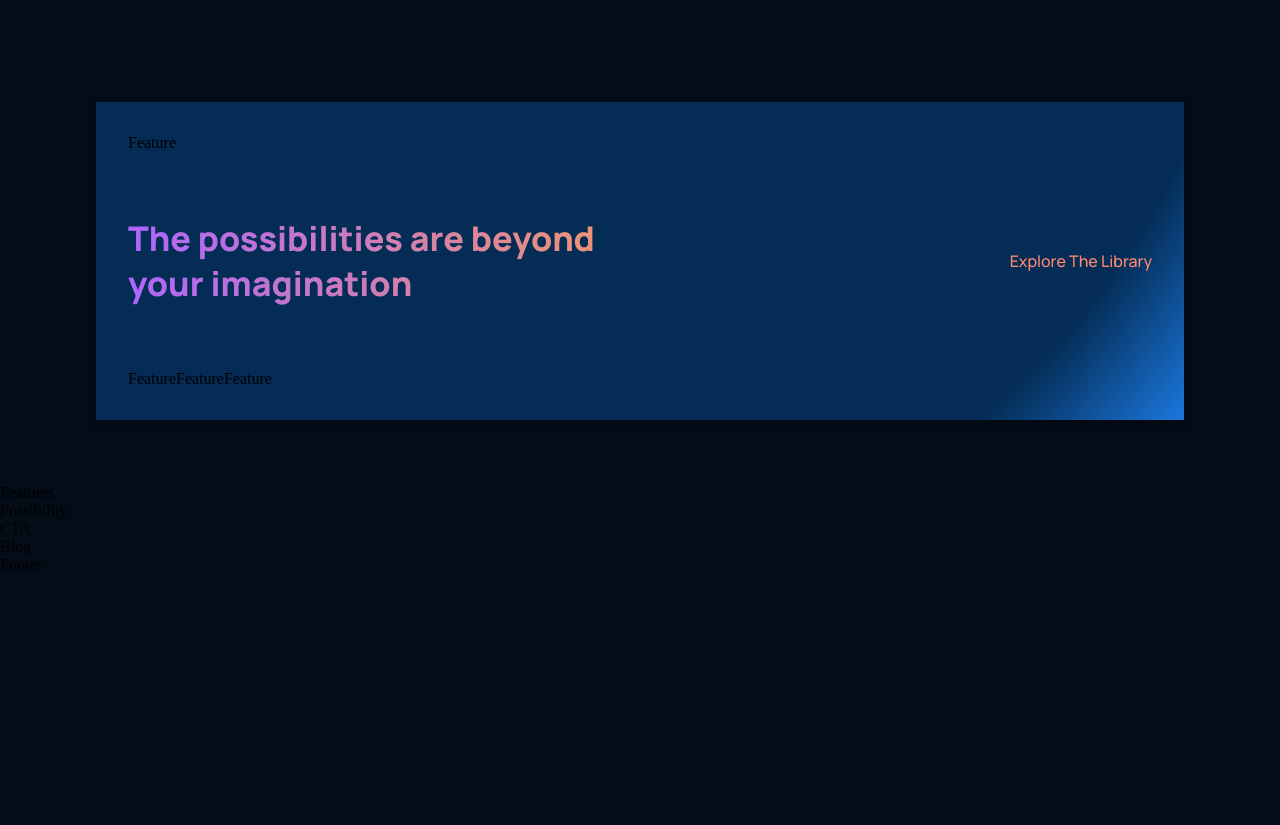
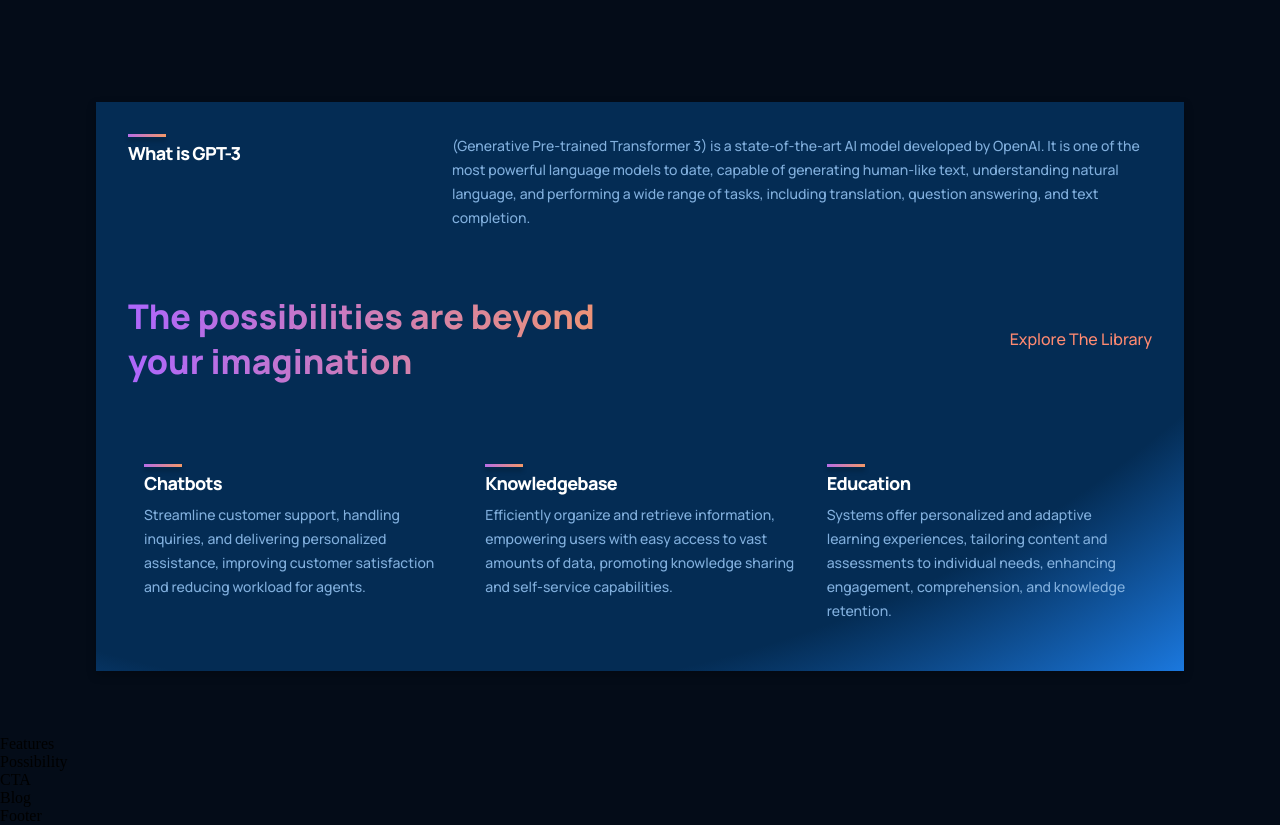
Before and after one commit to YugenFox/gpt3_kaleb, a React (Create React App) app: page / in a window 1280 px wide. Shown: the part 1000-1825 px from the top of the page. Before the commit the page ends 1574 px from the top, so only its background shows below. Built offline with nearby package versions, Linux system fonts and the light colour scheme.

Commit message:
WhatGPT3's Feature component done, starting Features container
2:00:00

```diff
--- a/src/components/feature/Feature.jsx
+++ b/src/components/feature/Feature.jsx
@@ -1,8 +1,16 @@
-import './feature.css'
+import "./feature.css";
 
-const Feature = () => {
+const Feature = ({ title, text }) => {
   return (
-    <div>Feature</div>
-  )
-}
-export default Feature
+    <div className="gpt3__features-container__feature">
+      <div className="gpt3__features-container__feature-title">
+        <div />
+        <h1>{title}</h1>
+      </div>
+      <div className="gpt3__features-container_feature-text">
+        <p>{text}</p>
+      </div>
+    </div>
+  );
+};
+export default Feature;
--- a/src/components/feature/feature.css
+++ b/src/components/feature/feature.css
@@ -0,0 +1,64 @@
+.gpt3__features-container__feature {
+  width: 100%;
+  display: flex;
+  flex-direction: row;
+  justify-content: space-between;
+  align-items: flex-start;
+
+  margin: 1rem;
+}
+
+.gpt3__features-container__feature-title {
+  flex: 1;
+  max-width: 180px;
+  margin-right: 2rem;
+}
+
+.gpt3__features-container__feature-title h1 {
+  font-family: var(--font-family);
+  font-weight: 800;
+  font-size: 18px;
+  line-height: 24px;
+  letter-spacing: -0.04em;
+  color: #ffffff;
+}
+
+.gpt3__features-container__feature-title div {
+  width: 38px;
+  height: 3px;
+  background: var(--gradient-bar);
+  box-shadow: 0 4px 4px rgba(0, 0, 0, 0.25);
+  margin-bottom: 0.25rem;
+}
+
+.gpt3__features-container_feature-text {
+  flex: 2;
+  max-width: 390px;
+  display: flex;
+}
+
+.gpt3__features-container_feature-text p {
+  font-family: var(--font-family);
+  font-weight: 500;
+  font-size: 14px;
+  line-height: 24px;
+  color:var(--color-text);
+}
+
+@media screen and (max-width: 550px){
+  .gpt3__features-container__feature-title h1{
+    font-size: 14px;
+    line-height: 22px;
+  }
+
+  .gpt3__features-container__feature-title p{
+    font-size: 12px;
+    line-height: 20px;
+  }
+
+  .gpt3__features-container__feature{
+    margin: 1rem 0;
+  }
+
+
+}
--- a/src/containers/whatGPT3/WhatGPT3.jsx
+++ b/src/containers/whatGPT3/WhatGPT3.jsx
@@ -5,7 +5,7 @@
   return (
     <div className="gpt3__whatgpt3 section__margin" id="wgpt3">
       <div className="gpt3__whatgpt3-feature">
-        <Feature />
+        <Feature title="What is GPT-3" text="(Generative Pre-trained Transformer 3) is a state-of-the-art AI model developed by OpenAI. It is one of the most powerful language models to date, capable of generating human-like text, understanding natural language, and performing a wide range of tasks, including translation, question answering, and text completion."/>
       </div>
       <div className="gpt3__whatgpt3-heading">
         <h1 className="gradient__text">
@@ -14,9 +14,9 @@
         <p>Explore The Library</p>
       </div>
       <div className="gpt3__whatgpt3-container">
-        <Feature />
-        <Feature />
-        <Feature />
+        <Feature title="Chatbots" text="Streamline customer support, handling inquiries, and delivering personalized assistance, improving customer satisfaction and reducing workload for agents."/>
+        <Feature title="Knowledgebase" text="Efficiently organize and retrieve information, empowering users with easy access to vast amounts of data, promoting knowledge sharing and self-service capabilities."/>
+        <Feature title="Education" text="Systems offer personalized and adaptive learning experiences, tailoring content and assessments to individual needs, enhancing engagement, comprehension, and knowledge retention."/>
       </div>
     </div>
   );
```
